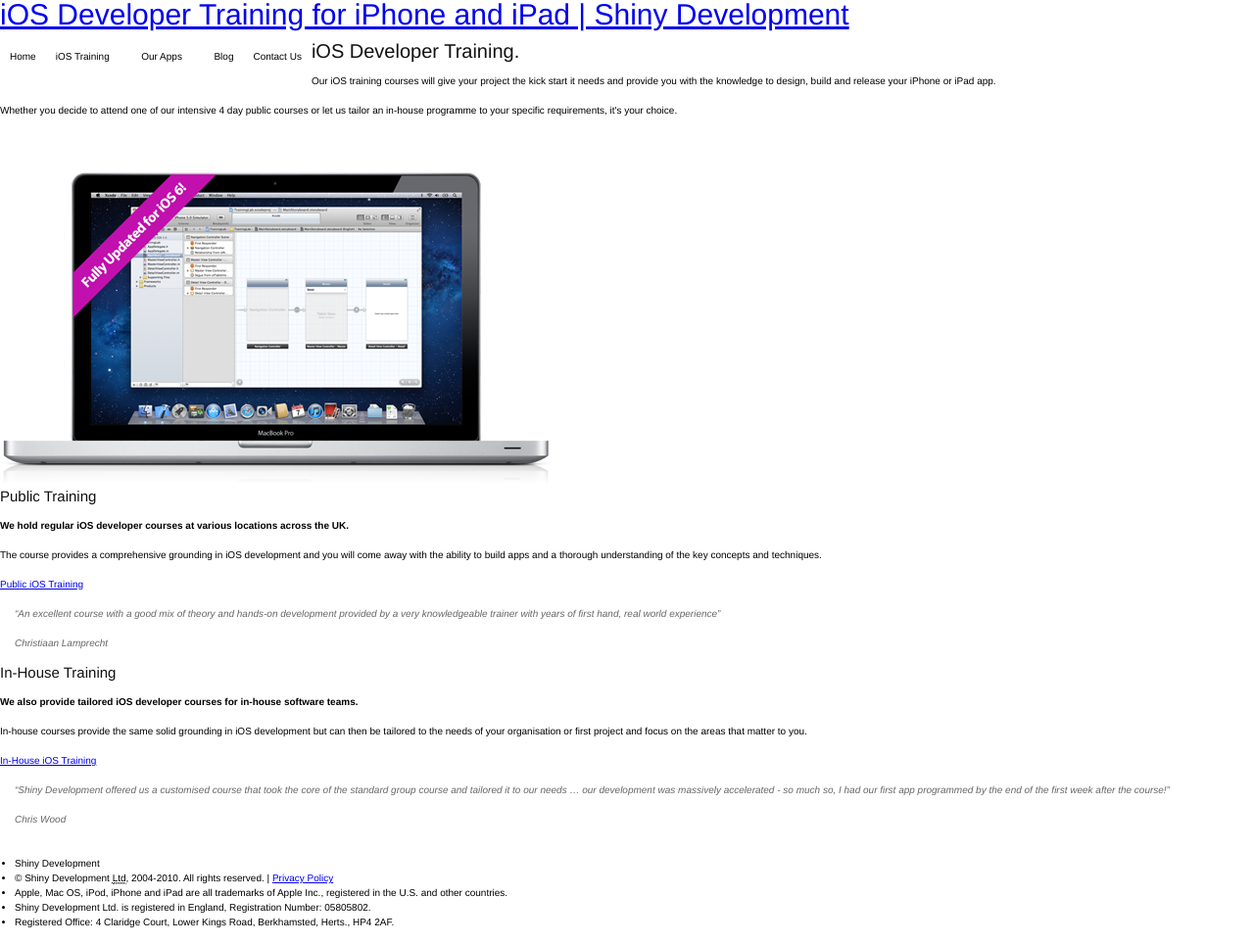
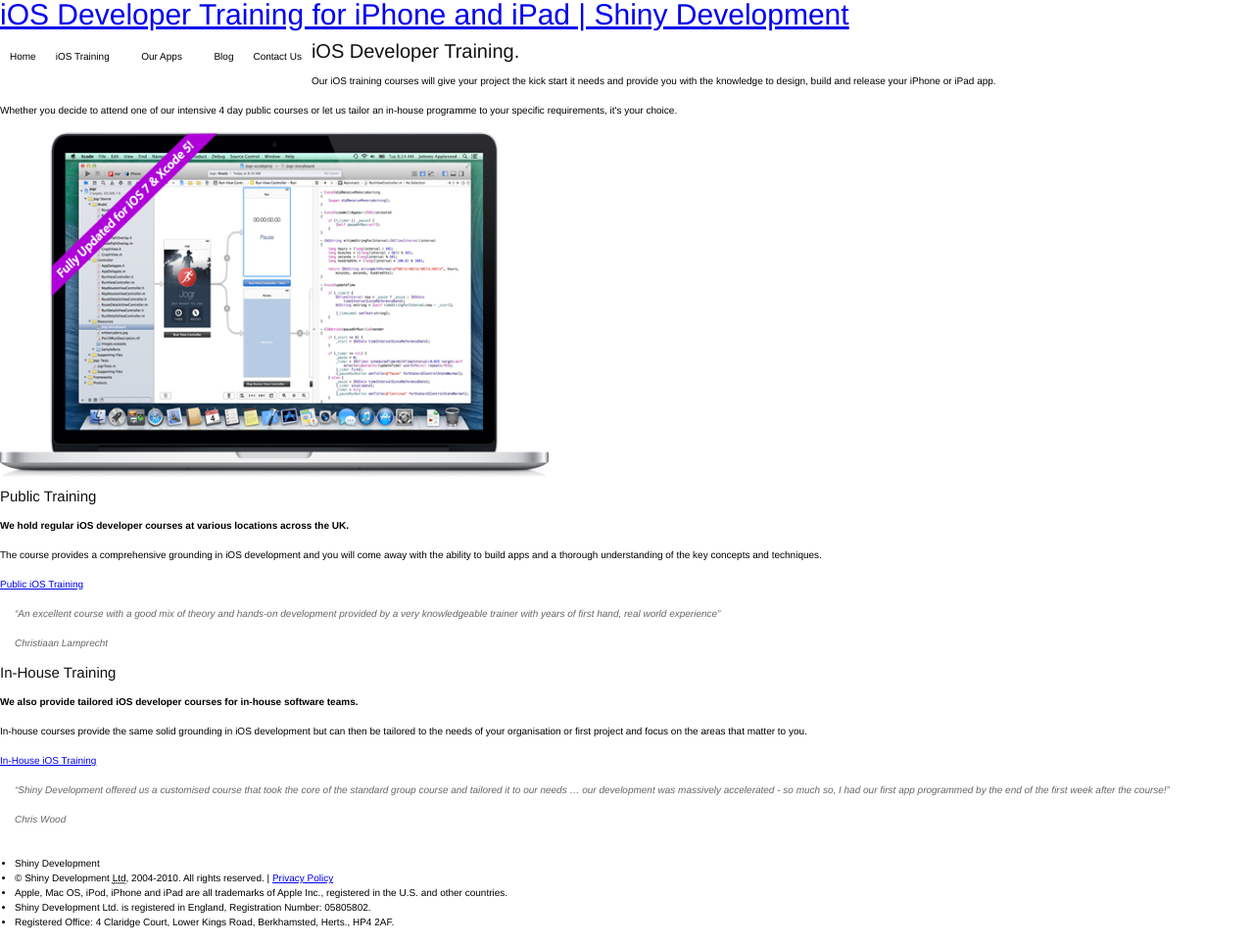
Before and after one commit to shinydevelopment/ShinyDevelopment-Holding, a Jekyll site: the page built from training.html, in a window 1280 px wide. Shown: the whole page at 98% size. Built offline with Jekyll 4.4.1, drawn with Linux system fonts in a browser that asks for light colours; Markdown is read by kramdown in place of the engine named in the settings; comment, search, counter and statistics services are not loaded.

Commit message:
iOS 7 & Xcode 5 updated macbook image.

```diff
--- a/in-house-training.html
+++ b/in-house-training.html
@@ -11,7 +11,7 @@
     <p class="excerpt">We can tailor an iPhone and iPad developer training course to your organisation&rsquo;s specific needs.</p>
     <p class="excerpt">Our bespoke training courses provide a cost effective way to bring your whole team up to speed, allowing them all to contribute to your development project from day one.</p>
   </div>
-  <img src="/assets/images/macbook.png" width="561" height="360" class="display-img" alt="iOS developer training courses updated for iOS 6">
+  <img src="/assets/images/macbook-xcode5.png" width="561" height="360" class="display-img" alt="iOS developer training courses updated for iOS 6">
 </div>
 
 </div>
--- a/public-training.html
+++ b/public-training.html
@@ -10,7 +10,7 @@
     <p class="excerpt">Our publicly scheduled iPhone and iPad developer training courses provide everything you need to get up and running with Objective-C and the iOS SDK.</p>
     <p class="excerpt">The course provides a comprehensive grounding in iOS development and you will come away with the ability to build apps and a thorough understanding of the key concepts and techniques.</p>
   </div>
-  <img src="/assets/images/macbook.png" width="561" height="360" class="display-img" alt="iOS 6 developer training courses are fully updated for Xcode 4">
+  <img src="/assets/images/macbook-xcode5.png" width="561" height="360" class="display-img" alt="iOS 6 developer training courses are fully updated for Xcode 4">
 </div>
 
 </div>
--- a/training.html
+++ b/training.html
@@ -10,7 +10,7 @@
     <p class="excerpt">Our iOS training courses will give your project the kick start it needs and provide you with the knowledge to design, build and release your iPhone or iPad app.</p>
     <p class="excerpt">Whether you decide to attend one of our intensive 4 day public courses or let us tailor an in-house programme to your specific requirements, it's your choice.</p>
   </div>
-  <img src="/assets/images/macbook.png" width="561" height="360" class="display-img" alt="iOS developer training course fully updated for iOS 6 and Xcode 4">
+  <img src="/assets/images/macbook-xcode5.png" width="561" height="360" class="display-img" alt="iOS developer training course fully updated for iOS 6 and Xcode 4">
 </div>
 
 </div>
```
Also changed, not shown: assets/images/macbook-xcode5.png (added).
